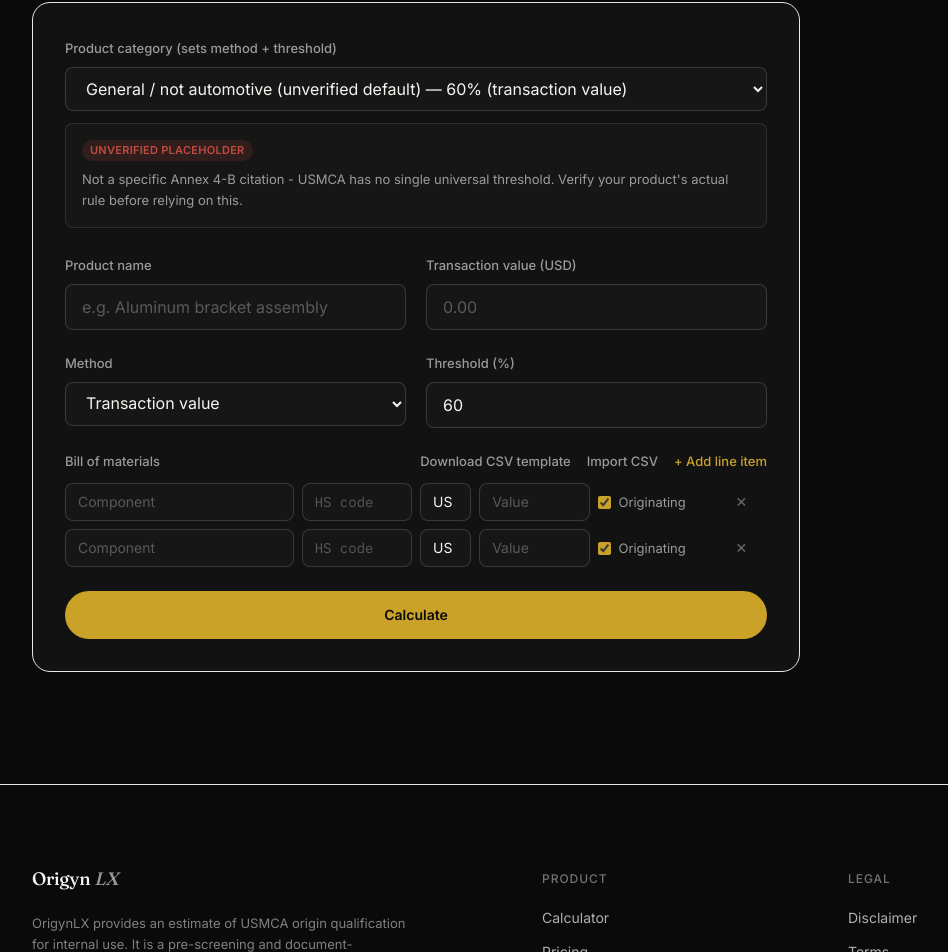
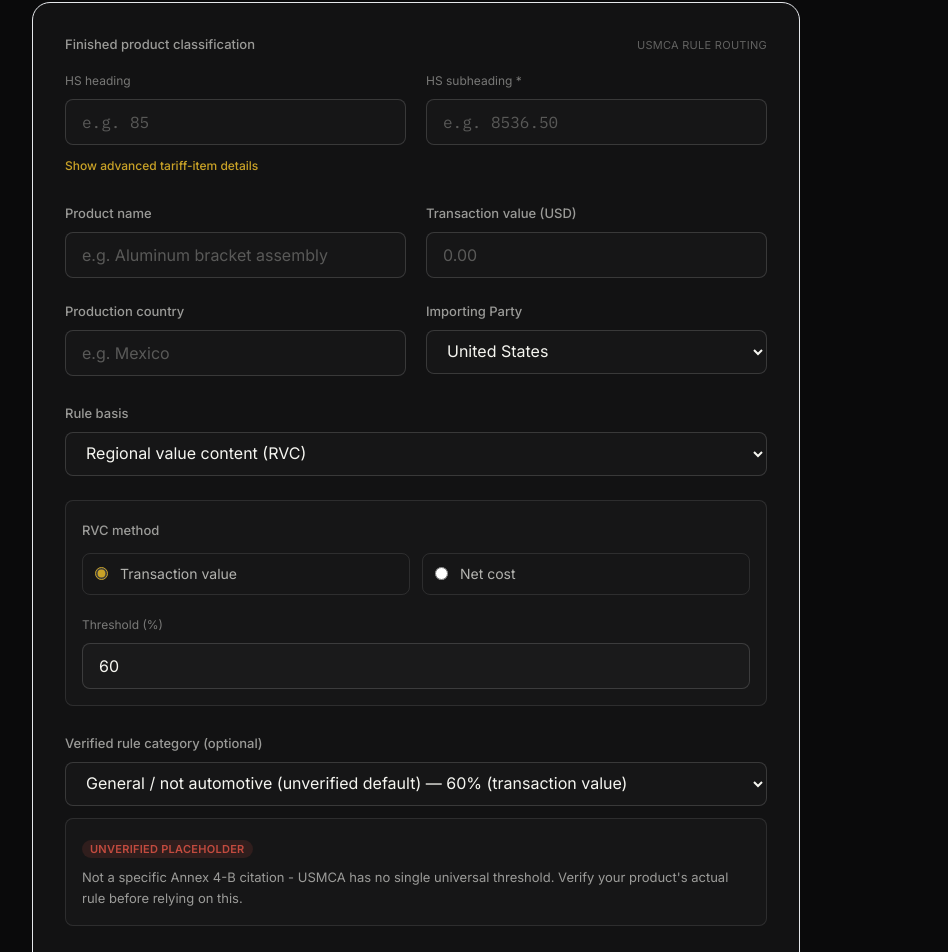
Before and after one commit to piksen-digital/origynlx, a Next.js app: page /calculator in a window 1280 px wide. Shown: the part 644-1596 px from the top of the page, without its empty margins (16-964 px from the left). Built offline with nearby package versions, Linux system fonts and the light colour scheme.

Commit message:
Add files via upload

```diff
--- a/components/CalculatorTool.tsx
+++ b/components/CalculatorTool.tsx
@@ -29,9 +29,22 @@ const newId = () => `li_${++idCounter}_${Date.now()}`;
 export default function CalculatorTool() {
   const [productName, setProductName] = useState("");
   const [transactionValue, setTransactionValue] = useState<number>(0);
-  const [method, setMethod] = useState<"transaction-value" | "net-cost">("transaction-value");
+  type RuleBasis = "tariff-shift" | "rvc" | "tariff-shift-or-rvc" | "special" | "custom";
+  type RVCMethod = "transaction-value" | "net-cost";
+  type OriginStatus = "originating" | "non-originating" | "undetermined";
+
+  const [method, setMethod] = useState<RVCMethod>("transaction-value");
   const [threshold, setThreshold] = useState<number>(DEFAULT_THRESHOLDS["transaction-value"]);
+  const [ruleBasis, setRuleBasis] = useState<RuleBasis>("rvc");
+  const [rvcMethod, setRvcMethod] = useState<RVCMethod>("transaction-value");
   const [categoryId, setCategoryId] = useState<string>("general");
+  const [hsHeading, setHsHeading] = useState("");
+  const [hsSubheading, setHsSubheading] = useState("");
+  const [tariffItem, setTariffItem] = useState("");
+  const [annexTariffItem, setAnnexTariffItem] = useState("");
+  const [showAdvancedClassification, setShowAdvancedClassification] = useState(false);
+  const [importingParty, setImportingParty] = useState("United States");
+  const [productionCountry, setProductionCountry] = useState("");
   const [lineItems, setLineItems] = useState<BOMLineItem[]>([emptyLineItem(newId()), emptyLineItem(newId())]);
   const [result, setResult] = useState<RVCResult | null>(null);
   const [deMinimis, setDeMinimis] = useState<DeMinimisResult | null>(null);
@@ -96,7 +109,13 @@ export default function CalculatorTool() {
     setLineItems((items) => items.filter((it) => it.id !== id));
   }
 
-  function handleMethodChange(next: "transaction-value" | "net-cost") {
+  function handleRuleBasisChange(next: RuleBasis) {
+    setRuleBasis(next);
+    setCategoryId("");
+  }
+
+  function handleRvcMethodChange(next: RVCMethod) {
+    setRvcMethod(next);
     setMethod(next);
     setThreshold(DEFAULT_THRESHOLDS[next]);
     setCategoryId("");
@@ -106,6 +125,8 @@ export default function CalculatorTool() {
     setCategoryId(id);
     const ref = THRESHOLD_REFERENCES.find((r) => r.id === id);
     if (ref) {
+      setRuleBasis("rvc");
+      setRvcMethod(ref.method);
       setMethod(ref.method);
       setThreshold(ref.thresholdPercent);
     }
@@ -285,191 +306,157 @@ export default function CalculatorTool() {
 
       {/* Product + transaction inputs */}
       <div className="rounded-card border border-white/12 bg-white/[0.03] p-6 sm:p-8 space-y-6">
+        {/* Finished product classification */}
         <div>
-          <label className="text-[13px] font-medium text-paper/60">Product category (sets method + threshold)</label>
-          <select
-            value={categoryId}
-            onChange={(e) => handleCategoryChange(e.target.value)}
-            className="mt-2 w-full rounded-lg border border-white/15 bg-white/[0.02] px-4 py-2.5 text-paper outline-none focus:border-seal/60"
-          >
-            {categoryId === "" && <option value="">Custom (manually set)</option>}
-            {THRESHOLD_REFERENCES.map((r) => (
-              <option key={r.id} value={r.id}>
-                {r.label} — {r.thresholdPercent}% ({r.method === "net-cost" ? "net cost" : "transaction value"})
-              </option>
-            ))}
-          </select>
-
-          {(() => {
-            const ref = THRESHOLD_REFERENCES.find((r) => r.id === categoryId);
-            if (!ref) return null;
-            return (
-              <div className="mt-3 rounded-lg border border-white/10 bg-white/[0.02] p-4 space-y-2">
-                <div className="flex items-center gap-2">
-                  <span className={`text-[11px] font-semibold uppercase tracking-wide rounded-full px-2 py-0.5 ${ref.verified ? "bg-pass/15 text-pass" : "bg-fail/15 text-fail"}`}>
-                    {ref.verified ? "Sourced" : "Unverified placeholder"}
-                  </span>
-                </div>
-                {ref.notes && <p className="text-[13px] leading-relaxed text-paper/60">{ref.notes}</p>}
-                {ref.sources.length > 0 && (
-                  <ul className="space-y-1">
-                    {ref.sources.map((s) => (
-                      <li key={s.url}>
-                        <a href={s.url} target="_blank" rel="noopener noreferrer" className="text-[12px] text-seal hover:text-seal/80 underline transition-colors">
-                          {s.title}
-                        </a>
-                      </li>
-                    ))}
-                  </ul>
-                )}
+          <div className="flex items-center justify-between gap-3">
+            <label className="text-[13px] font-medium text-paper/60">Finished product classification</label>
+            <span className="text-[11px] uppercase tracking-wide text-paper/35">USMCA rule routing</span>
+          </div>
+          <div className="mt-3 grid gap-5 sm:grid-cols-2">
+            <div>
+              <label className="text-[12px] text-paper/45">HS heading</label>
+              <input value={hsHeading} onChange={(e) => setHsHeading(e.target.value)} placeholder="e.g. 85" className="mt-2 w-full rounded-lg border border-white/15 bg-white/[0.02] px-4 py-2.5 font-mono text-paper placeholder:text-paper/30 outline-none focus:border-seal/60" />
+            </div>
+            <div>
+              <label className="text-[12px] text-paper/45">HS subheading *</label>
+              <input value={hsSubheading} onChange={(e) => setHsSubheading(e.target.value)} placeholder="e.g. 8536.50" className="mt-2 w-full rounded-lg border border-white/15 bg-white/[0.02] px-4 py-2.5 font-mono text-paper placeholder:text-paper/30 outline-none focus:border-seal/60" />
+            </div>
+          </div>
+          <button type="button" onClick={() => setShowAdvancedClassification((v) => !v)} className="mt-3 text-[12px] font-medium text-seal hover:text-seal/80 transition-colors">
+            {showAdvancedClassification ? "Hide advanced classification" : "Show advanced tariff-item details"}
+          </button>
+          {showAdvancedClassification && (
+            <div className="mt-3 grid gap-5 sm:grid-cols-2 rounded-lg border border-white/10 bg-white/[0.02] p-4">
+              <div>
+                <label className="text-[12px] text-paper/45">U.S. HTS tariff item</label>
+                <input value={tariffItem} onChange={(e) => setTariffItem(e.target.value)} placeholder="e.g. 8536.50.40" className="mt-2 w-full rounded-lg border border-white/15 bg-white/[0.02] px-3 py-2.5 font-mono text-sm text-paper placeholder:text-paper/30 outline-none focus:border-seal/60" />
               </div>
-            );
-          })()}
+              <div>
+                <label className="text-[12px] text-paper/45">USMCA Annex 4-B tariff item</label>
+                <input value={annexTariffItem} onChange={(e) => setAnnexTariffItem(e.target.value)} placeholder="e.g. 8536.50.aa" className="mt-2 w-full rounded-lg border border-white/15 bg-white/[0.02] px-3 py-2.5 font-mono text-sm text-paper placeholder:text-paper/30 outline-none focus:border-seal/60" />
+              </div>
+            </div>
+          )}
+          {tariffItem.trim() && (
+            <div className="mt-3 rounded-lg border border-seal/25 bg-seal/[0.06] p-4">
+              <div className="flex flex-wrap items-center gap-2">
+                <span className="rounded-full bg-seal/15 px-2.5 py-1 text-[11px] font-semibold uppercase tracking-wide text-seal">Tariff-item-specific rule detected</span>
+                <span className="text-[12px] text-paper/45">Manual rule entry remains available.</span>
+              </div>
+              <p className="mt-2 text-[12px] leading-relaxed text-paper/55">This classification may have a USMCA rule that overrides or qualifies the broader subheading rule. Enter the exact tariff item when known. This notice does not lock or overwrite any manual fields.</p>
+            </div>
+          )}
         </div>
 
         <div className="grid gap-5 sm:grid-cols-2">
           <div>
             <label className="text-[13px] font-medium text-paper/60">Product name</label>
-            <input
-              value={productName}
-              onChange={(e) => setProductName(e.target.value)}
-              placeholder="e.g. Aluminum bracket assembly"
-              className="mt-2 w-full rounded-lg border border-white/15 bg-white/[0.02] px-4 py-2.5 text-paper placeholder:text-paper/30 outline-none focus:border-seal/60"
-            />
+            <input value={productName} onChange={(e) => setProductName(e.target.value)} placeholder="e.g. Aluminum bracket assembly" className="mt-2 w-full rounded-lg border border-white/15 bg-white/[0.02] px-4 py-2.5 text-paper placeholder:text-paper/30 outline-none focus:border-seal/60" />
           </div>
           <div>
             <label className="text-[13px] font-medium text-paper/60">Transaction value (USD)</label>
-            <input
-              type="number"
-              min={0}
-              value={transactionValue || ""}
-              onChange={(e) => setTransactionValue(Number(e.target.value))}
-              placeholder="0.00"
-              className="mt-2 w-full rounded-lg border border-white/15 bg-white/[0.02] px-4 py-2.5 text-paper placeholder:text-paper/30 outline-none focus:border-seal/60"
-            />
+            <input type="number" min={0} value={transactionValue || ""} onChange={(e) => setTransactionValue(Number(e.target.value))} placeholder="0.00" className="mt-2 w-full rounded-lg border border-white/15 bg-white/[0.02] px-4 py-2.5 text-paper placeholder:text-paper/30 outline-none focus:border-seal/60" />
           </div>
           <div>
-            <label className="text-[13px] font-medium text-paper/60">Method</label>
-            <select
-              value={method}
-              onChange={(e) => handleMethodChange(e.target.value as "transaction-value" | "net-cost")}
-              className="mt-2 w-full rounded-lg border border-white/15 bg-white/[0.02] px-4 py-2.5 text-paper outline-none focus:border-seal/60"
-            >
-              <option value="transaction-value">Transaction value</option>
-              <option value="net-cost">Net cost</option>
-            </select>
+            <label className="text-[13px] font-medium text-paper/60">Production country</label>
+            <input value={productionCountry} onChange={(e) => setProductionCountry(e.target.value)} placeholder="e.g. Mexico" className="mt-2 w-full rounded-lg border border-white/15 bg-white/[0.02] px-4 py-2.5 text-paper placeholder:text-paper/30 outline-none focus:border-seal/60" />
           </div>
           <div>
-            <label className="text-[13px] font-medium text-paper/60">Threshold (%)</label>
-            <input
-              type="number"
-              min={0}
-              max={100}
-              value={threshold}
-              onChange={(e) => {
-                setThreshold(Number(e.target.value));
-                setCategoryId("");
-              }}
-              className="mt-2 w-full rounded-lg border border-white/15 bg-white/[0.02] px-4 py-2.5 text-paper outline-none focus:border-seal/60"
-            />
+            <label className="text-[13px] font-medium text-paper/60">Importing Party</label>
+            <select value={importingParty} onChange={(e) => setImportingParty(e.target.value)} className="mt-2 w-full rounded-lg border border-white/15 bg-white/[0.02] px-4 py-2.5 text-paper outline-none focus:border-seal/60">
+              <option>United States</option><option>Canada</option><option>Mexico</option>
+            </select>
           </div>
         </div>
 
-        {/* BOM table */}
+        {/* Rule basis */}
+        <div>
+          <label className="text-[13px] font-medium text-paper/60">Rule basis</label>
+          <select value={ruleBasis} onChange={(e) => handleRuleBasisChange(e.target.value as RuleBasis)} className="mt-2 w-full rounded-lg border border-white/15 bg-white/[0.02] px-4 py-2.5 text-paper outline-none focus:border-seal/60">
+            <option value="custom">Custom rule</option>
+            <option value="tariff-shift">Tariff shift</option>
+            <option value="rvc">Regional value content (RVC)</option>
+            <option value="tariff-shift-or-rvc">Tariff shift or RVC</option>
+            <option value="special">Special / product-specific rule</option>
+          </select>
+        </div>
+
+        {(ruleBasis === "rvc" || ruleBasis === "tariff-shift-or-rvc") && (
+          <div className="rounded-lg border border-white/10 bg-white/[0.02] p-4">
+            <label className="text-[13px] font-medium text-paper/60">RVC method</label>
+            <div className="mt-3 grid gap-3 sm:grid-cols-2">
+              <label className="flex items-center gap-3 rounded-lg border border-white/10 px-3 py-2.5 text-sm text-paper/70"><input type="radio" name="rvc-method" checked={rvcMethod === "transaction-value"} onChange={() => handleRvcMethodChange("transaction-value")} className="accent-seal" />Transaction value</label>
+              <label className="flex items-center gap-3 rounded-lg border border-white/10 px-3 py-2.5 text-sm text-paper/70"><input type="radio" name="rvc-method" checked={rvcMethod === "net-cost"} onChange={() => handleRvcMethodChange("net-cost")} className="accent-seal" />Net cost</label>
+            </div>
+            <div className="mt-4">
+              <label className="text-[12px] text-paper/45">Threshold (%)</label>
+              <input type="number" min={0} max={100} value={threshold} onChange={(e) => { setThreshold(Number(e.target.value)); setCategoryId(""); }} className="mt-2 w-full rounded-lg border border-white/[0.15] bg-white/[0.02] px-4 py-2.5 text-paper outline-none focus:border-seal/60" />
+            </div>
+          </div>
+        )}
+
+        {ruleBasis === "tariff-shift" && <div className="rounded-lg border border-white/10 bg-white/[0.02] p-4 text-[13px] leading-relaxed text-paper/55">Tariff-shift rules do not use an RVC percentage. Enter the applicable product-specific tariff-shift rule manually or select a verified rule when available.</div>}
+
+        <div>
+          <label className="text-[13px] font-medium text-paper/60">Verified rule category (optional)</label>
+          <select value={categoryId} onChange={(e) => handleCategoryChange(e.target.value)} className="mt-2 w-full rounded-lg border border-white/15 bg-white/[0.02] px-4 py-2.5 text-paper outline-none focus:border-seal/60">
+            {categoryId === "" && <option value="">Custom / manually set</option>}
+            {THRESHOLD_REFERENCES.map((r) => <option key={r.id} value={r.id}>{r.label} — {r.thresholdPercent}% ({r.method === "net-cost" ? "net cost" : "transaction value"})</option>)}
+          </select>
+          {(() => { const ref = THRESHOLD_REFERENCES.find((r) => r.id === categoryId); if (!ref) return null; return (
+            <div className="mt-3 rounded-lg border border-white/10 bg-white/[0.02] p-4 space-y-2">
+              <span className={`text-[11px] font-semibold uppercase tracking-wide rounded-full px-2 py-0.5 ${ref.verified ? "bg-pass/15 text-pass" : "bg-fail/15 text-fail"}`}>{ref.verified ? "Sourced" : "Unverified placeholder"}</span>
+              {ref.notes && <p className="text-[13px] leading-relaxed text-paper/60">{ref.notes}</p>}
+              {ref.sources.length > 0 && <ul className="space-y-1">{ref.sources.map((s) => <li key={s.url}><a href={s.url} target="_blank" rel="noopener noreferrer" className="text-[12px] text-seal hover:text-seal/80 underline transition-colors">{s.title}</a></li>)}</ul>}
+            </div>
+          ); })()}
+        </div>
+
+        {/* BOM */}
         <div>
           <div className="flex flex-wrap items-center justify-between gap-2 mb-3">
-            <label className="text-[13px] font-medium text-paper/60">Bill of materials</label>
+            <div>
+              <label className="text-[13px] font-medium text-paper/60">Bill of materials</label>
+              <p className="mt-1 text-[12px] text-paper/35">Origin country and USMCA origin status are separate. Country alone does not establish originating status.</p>
+            </div>
             <div className="flex items-center gap-4">
-              <button onClick={downloadBomTemplate} className="text-[13px] font-medium text-paper/60 hover:text-paper transition-colors">
-                Download CSV template
-              </button>
-              <button onClick={() => fileInputRef.current?.click()} className="text-[13px] font-medium text-paper/60 hover:text-paper transition-colors">
-                Import CSV
-              </button>
+              <button onClick={downloadBomTemplate} className="text-[13px] font-medium text-paper/60 hover:text-paper transition-colors">Download CSV template</button>
+              <button onClick={() => fileInputRef.current?.click()} className="text-[13px] font-medium text-paper/60 hover:text-paper transition-colors">Import CSV</button>
               <input ref={fileInputRef} type="file" accept=".csv,text/csv" onChange={handleCsvFile} className="hidden" />
-              <button onClick={addItem} className="text-[13px] font-medium text-seal hover:text-seal/80 transition-colors">
-                + Add line item
-              </button>
+              <button onClick={addItem} className="text-[13px] font-medium text-seal hover:text-seal/80 transition-colors">+ Add line item</button>
             </div>
           </div>
-
-          {csvErrors.length > 0 && (
-            <div className="mb-3 space-y-1">
-              {csvErrors.map((e, i) => (
-                <p key={i} className="text-[12px] text-fail">{e}</p>
-              ))}
-            </div>
-          )}
-
+          {csvErrors.length > 0 && <div className="mb-3 space-y-1">{csvErrors.map((e, i) => <p key={i} className="text-[12px] text-fail">{e}</p>)}</div>}
           <div className="space-y-2">
-            {lineItems.map((item) => (
-              <div key={item.id} className="grid grid-cols-12 gap-2 items-center">
-                <input
-                  value={item.description}
-                  onChange={(e) => updateItem(item.id, { description: e.target.value })}
-                  placeholder="Component"
-                  className="col-span-4 rounded-lg border border-white/15 bg-white/[0.02] px-3 py-2 text-sm text-paper placeholder:text-paper/30 outline-none focus:border-seal/60"
-                />
-                <input
-                  value={item.hsCode}
-                  onChange={(e) => updateItem(item.id, { hsCode: e.target.value })}
-                  placeholder="HS code"
-                  className="col-span-2 rounded-lg border border-white/15 bg-white/[0.02] px-3 py-2 text-sm font-mono text-paper placeholder:text-paper/30 outline-none focus:border-seal/60"
-                />
-                <input
-                  value={item.countryOfOrigin}
-                  onChange={(e) => updateItem(item.id, { countryOfOrigin: e.target.value.toUpperCase() })}
-                  placeholder="US"
-                  maxLength={2}
-                  className="col-span-1 rounded-lg border border-white/15 bg-white/[0.02] px-3 py-2 text-sm text-paper placeholder:text-paper/30 outline-none focus:border-seal/60"
-                />
-                <input
-                  type="number"
-                  value={item.value || ""}
-                  onChange={(e) => updateItem(item.id, { value: Number(e.target.value) })}
-                  placeholder="Value"
-                  className="col-span-2 rounded-lg border border-white/15 bg-white/[0.02] px-3 py-2 text-sm text-paper placeholder:text-paper/30 outline-none focus:border-seal/60"
-                />
-                <label className="col-span-2 flex items-center gap-2 text-[13px] text-paper/60">
-                  <input
-                    type="checkbox"
-                    checked={item.originating}
-                    onChange={(e) => updateItem(item.id, { originating: e.target.checked })}
-                    className="accent-seal"
-                  />
-                  Originating
-                </label>
-                <button
-                  onClick={() => removeItem(item.id)}
-                  aria-label="Remove line item"
-                  className="col-span-1 text-paper/40 hover:text-fail transition-colors text-sm"
-                >
-                  ✕
-                </button>
-              </div>
-            ))}
+            {lineItems.map((item) => {
+              const status = item.originStatus || (item.originating ? "originating" : "non-originating");
+              return <div key={item.id} className="rounded-lg border border-white/8 bg-white/[0.015] p-3">
+                <div className="grid grid-cols-12 gap-2 items-center">
+                  <input value={item.description} onChange={(e) => updateItem(item.id, { description: e.target.value })} placeholder="Component" className="col-span-12 sm:col-span-3 rounded-lg border border-white/15 bg-white/[0.02] px-3 py-2 text-sm text-paper placeholder:text-paper/30 outline-none focus:border-seal/60" />
+                  <input value={item.hsCode} onChange={(e) => updateItem(item.id, { hsCode: e.target.value })} placeholder="HS subheading" className="col-span-6 sm:col-span-2 rounded-lg border border-white/15 bg-white/[0.02] px-3 py-2 text-sm font-mono text-paper placeholder:text-paper/30 outline-none focus:border-seal/60" />
+                  <input value={item.tariffItem || ""} onChange={(e) => updateItem(item.id, { tariffItem: e.target.value })} placeholder="Tariff item" className="col-span-6 sm:col-span-2 rounded-lg border border-white/15 bg-white/[0.02] px-3 py-2 text-sm font-mono text-paper placeholder:text-paper/30 outline-none focus:border-seal/60" />
+                  <input value={item.countryOfOrigin} onChange={(e) => updateItem(item.id, { countryOfOrigin: e.target.value.toUpperCase() })} placeholder="Origin country" maxLength={2} className="col-span-5 sm:col-span-2 rounded-lg border border-white/15 bg-white/[0.02] px-3 py-2 text-sm text-paper placeholder:text-paper/30 outline-none focus:border-seal/60" />
+                  <input type="number" value={item.value || ""} onChange={(e) => updateItem(item.id, { value: Number(e.target.value) })} placeholder="Value" className="col-span-5 sm:col-span-2 rounded-lg border border-white/15 bg-white/[0.02] px-3 py-2 text-sm text-paper placeholder:text-paper/30 outline-none focus:border-seal/60" />
+                  <button onClick={() => removeItem(item.id)} aria-label="Remove line item" className="col-span-2 sm:col-span-1 text-paper/40 hover:text-fail transition-colors text-sm">✕</button>
+                </div>
+                <div className="mt-2 flex flex-wrap items-center gap-3">
+                  <select value={status} onChange={(e) => { const next = e.target.value as NonNullable<BOMLineItem["originStatus"]>; updateItem(item.id, { originStatus: next, originating: next === "originating" }); }} className="rounded-lg border border-white/15 bg-white/[0.02] px-3 py-2 text-[12px] text-paper outline-none focus:border-seal/60">
+                    <option value="originating">USMCA originating</option><option value="non-originating">Non-originating</option><option value="undetermined">Undetermined</option>
+                  </select>
+                  <span className="text-[11px] text-paper/35">Origin country is factual; USMCA status is a separate qualification determination.</span>
+                  {item.tariffItem && <span className="rounded-full bg-seal/10 px-2 py-0.5 text-[10px] font-medium text-seal">Tariff item recorded</span>}
+                </div>
+              </div>;
+            })}
           </div>
         </div>
 
-        <button
-          onClick={handleCalculate}
-          disabled={blocked}
-          className="w-full rounded-full bg-seal text-ink text-sm font-semibold h-12 hover:bg-seal/90 transition-colors disabled:opacity-40 disabled:cursor-not-allowed"
-        >
-          Calculate
-        </button>
+        <div className="rounded-lg border border-white/10 bg-white/[0.02] p-4">
+          <div className="flex items-start gap-3"><span className="mt-0.5 text-seal">◈</span><div><p className="text-[13px] font-medium text-paper/75">De minimis safeguard</p><p className="mt-1 text-[12px] leading-relaxed text-paper/45">After calculation, OrigynLX shows the separate 10% reference check. It does not automatically override a product-specific tariff-shift rule or change the RVC calculation.</p></div></div>
+        </div>
 
-        {blocked && (
-          <div className="text-center space-y-3">
-            <p className="text-[13px] text-paper/60">You've used your 5 free checks.</p>
-            <a
-              href="/pricing"
-              className="inline-flex items-center justify-center rounded-full bg-seal text-ink text-sm font-semibold px-8 h-11 hover:bg-seal/90 transition-colors"
-            >
-              Unlock unlimited checks — $149/year
-            </a>
-          </div>
-        )}
+        <button onClick={handleCalculate} disabled={blocked} className="w-full rounded-full bg-seal text-ink text-sm font-semibold h-12 hover:bg-seal/90 transition-colors disabled:opacity-40 disabled:cursor-not-allowed">Calculate</button>
+        {blocked && <div className="text-center space-y-3"><p className="text-[13px] text-paper/60">You've used your 5 free checks.</p><a href="/pricing" className="inline-flex items-center justify-center rounded-full bg-seal text-ink text-sm font-semibold px-8 h-11 hover:bg-seal/90 transition-colors">Unlock unlimited checks — $149/year</a></div>}
       </div>
 
       {/* Results */}
@@ -507,7 +494,7 @@ export default function CalculatorTool() {
                   De minimis reference check
                 </span>
                 <span className={`text-sm font-semibold ${deMinimis.withinDeMinimis ? "text-pass" : "text-fail"}`}>
-                  {deMinimis.nonOriginatingPercent}% {deMinimis.withinDeMinimis ? "— within 10% allowance" : "— exceeds 10% allowance"}
+                  {deMinimis.nonOriginatingPercent}% {deMinimis.withinDeMinimis ? "— within 10% reference limit" : "— exceeds 10% reference limit"}
                 </span>
               </div>
               <p className="mt-3 text-[13px] leading-relaxed text-paper/55">
```
